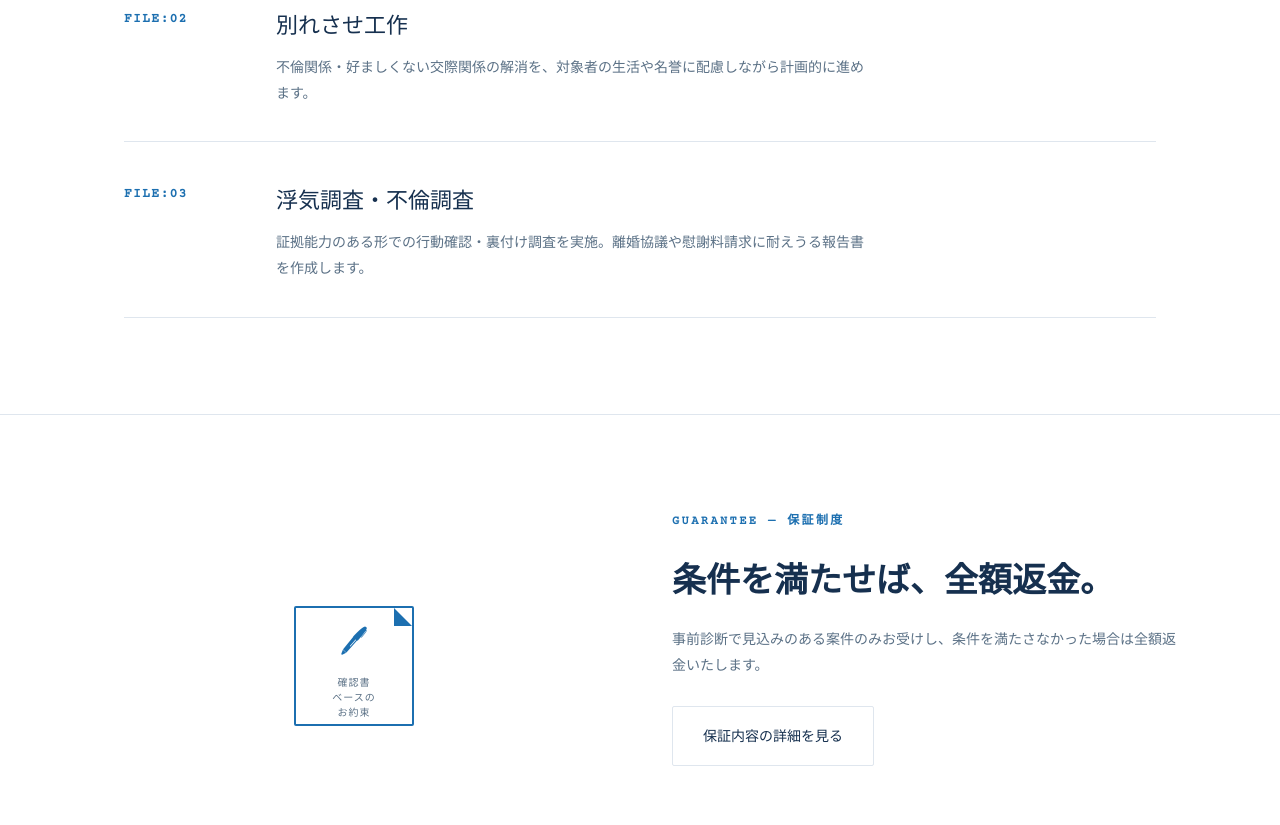
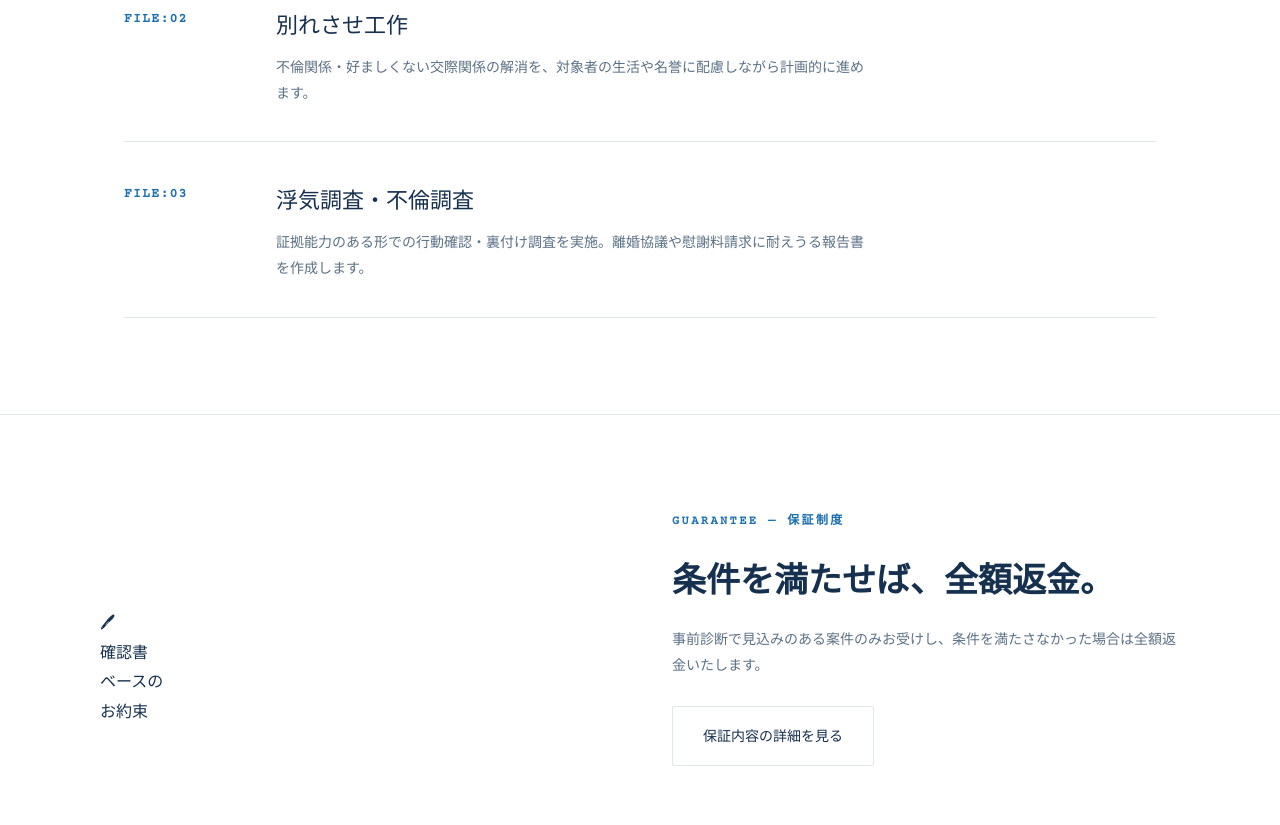
Before and after one commit to vessica1778/akari_tantei_site, a plain HTML site: page index.html in a window 1280 px wide. Shown: the part 1442-2267 px from the top of the page. Drawn offline with nearby package versions, Linux system fonts and the light colour scheme.

Commit message:
style.css を更新

```diff
--- a/style.css
+++ b/style.css
@@ -133,7 +133,7 @@
   .stamp{
     position:absolute; top:70px; right:24px;
     width:150px; height:150px;
-    border:3px solid var(--thread-bright);
+    border:3px solid var(--brass-bright);
     border-radius:50%;
     display:flex; align-items:center; justify-content:center;
     transform:rotate(-14deg);
@@ -142,7 +142,7 @@
   }
   .stamp-text{
     font-family:'Courier Prime', monospace;
-    font-size:13px; color:var(--thread-bright);
+    font-size:13px; color:var(--brass-bright);
     line-height:1.5; letter-spacing:.08em; font-weight:700;
   }
   @media (max-width:760px){ .stamp{position:static; transform:rotate(-6deg) scale(.85); margin-bottom:32px;} }
@@ -321,29 +321,4 @@
   @media (max-width:700px){
     .plan-grid{grid-template-columns:1fr;}
     .plan-card{border-right:none; border-bottom:1px solid var(--panel-line);}
-    .plan-card:last-child{border-bottom:none;}
-  }
-
-  /* ---------- Confirmation document badge (replaces 100% stamp) ---------- */
-  .doc-badge{
-    width:120px; height:120px; margin:0 auto;
-    border:2px solid var(--brass-bright);
-    border-radius:var(--radius);
-    display:flex; flex-direction:column; align-items:center; justify-content:center;
-    gap:8px;
-    position:relative;
-  }
-  .doc-badge::before{
-    content:"";
-    position:absolute; top:0; right:0;
-    width:0; height:0;
-    border-style:solid;
-    border-width:0 18px 18px 0;
-    border-color:transparent var(--ink) transparent transparent;
-    background:var(--brass-bright);
-  }
-  .doc-badge .doc-icon{font-size:30px; color:var(--brass-bright);}
-  .doc-badge .doc-label{
-    font-family:'Courier Prime', monospace; font-size:10px; color:var(--paper-dim);
-    letter-spacing:.1em; text-align:center; line-height:1.5;
-  }
+    .plan-card:
```
